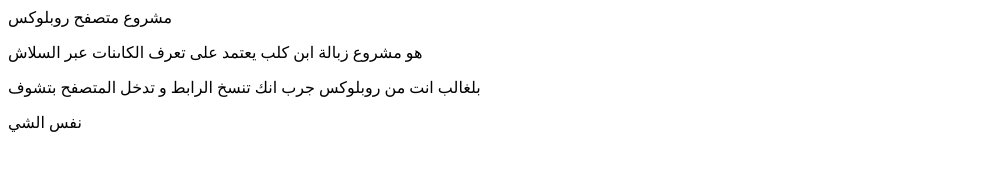
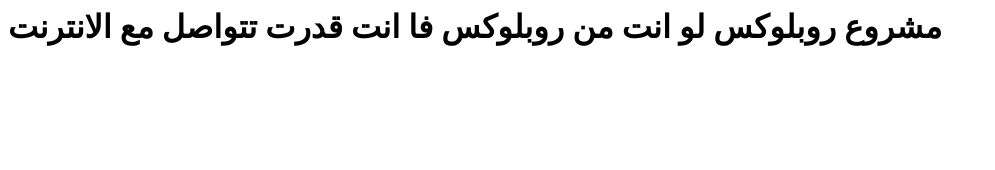
Before and after one commit to mhode97/Roblox-Browser, a plain HTML site: page index.htm in a window 1280 px wide. Shown: the whole page, without its empty margins (0-995 px from the left). Drawn offline with Linux system fonts and the light colour scheme.

Commit message:
Update index.htm

```diff
--- a/index.htm
+++ b/index.htm
@@ -1,4 +1 @@
-<p> مشروع متصفح روبلوكس </p>
-<p>هو مشروع زبالة ابن كلب يعتمد على تعرف الكاىنات عبر  السلاش </p>
-<p>بلغالب انت من روبلوكس جرب انك تنسخ الرابط و تدخل المتصفح بتشوف </p>
-<p>نفس الشي </p>
+<h1>مشروع روبلوكس لو انت من روبلوكس فا انت قدرت تتواصل مع الانترنت</h1>
```
